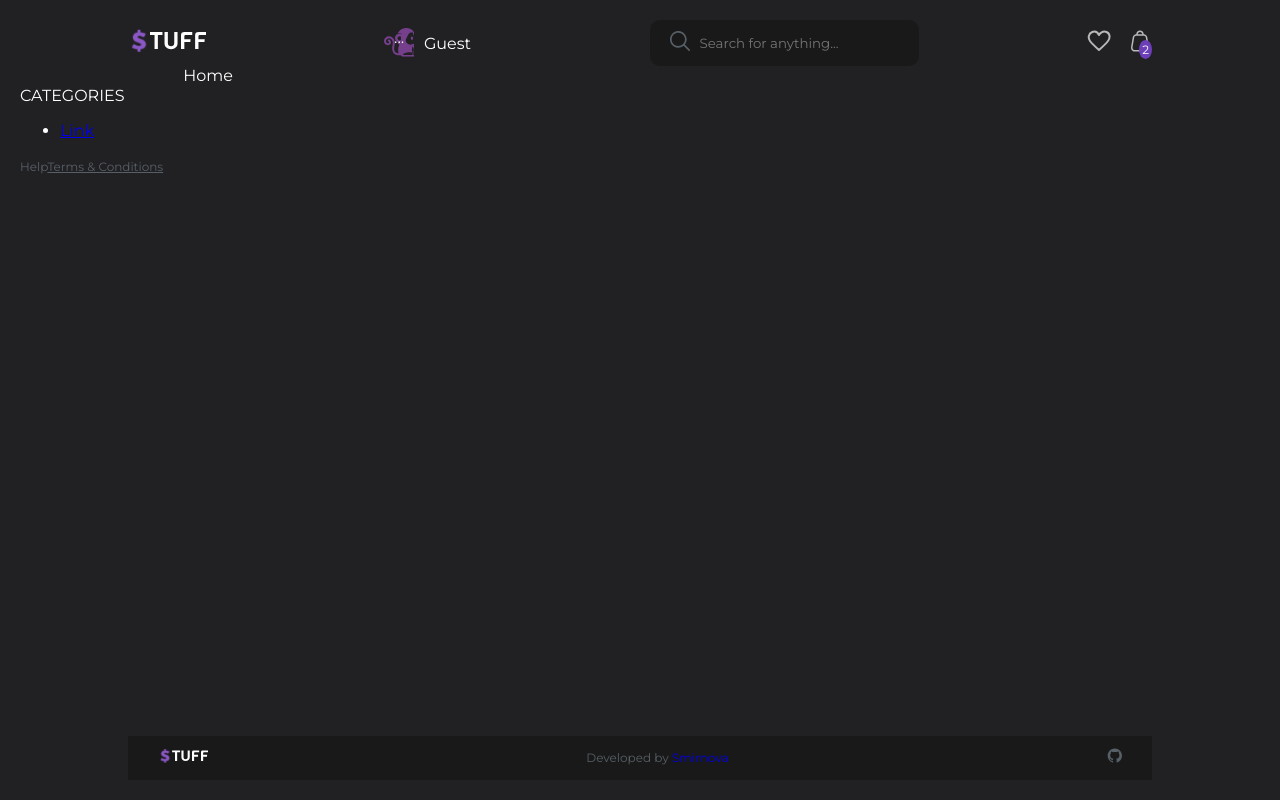
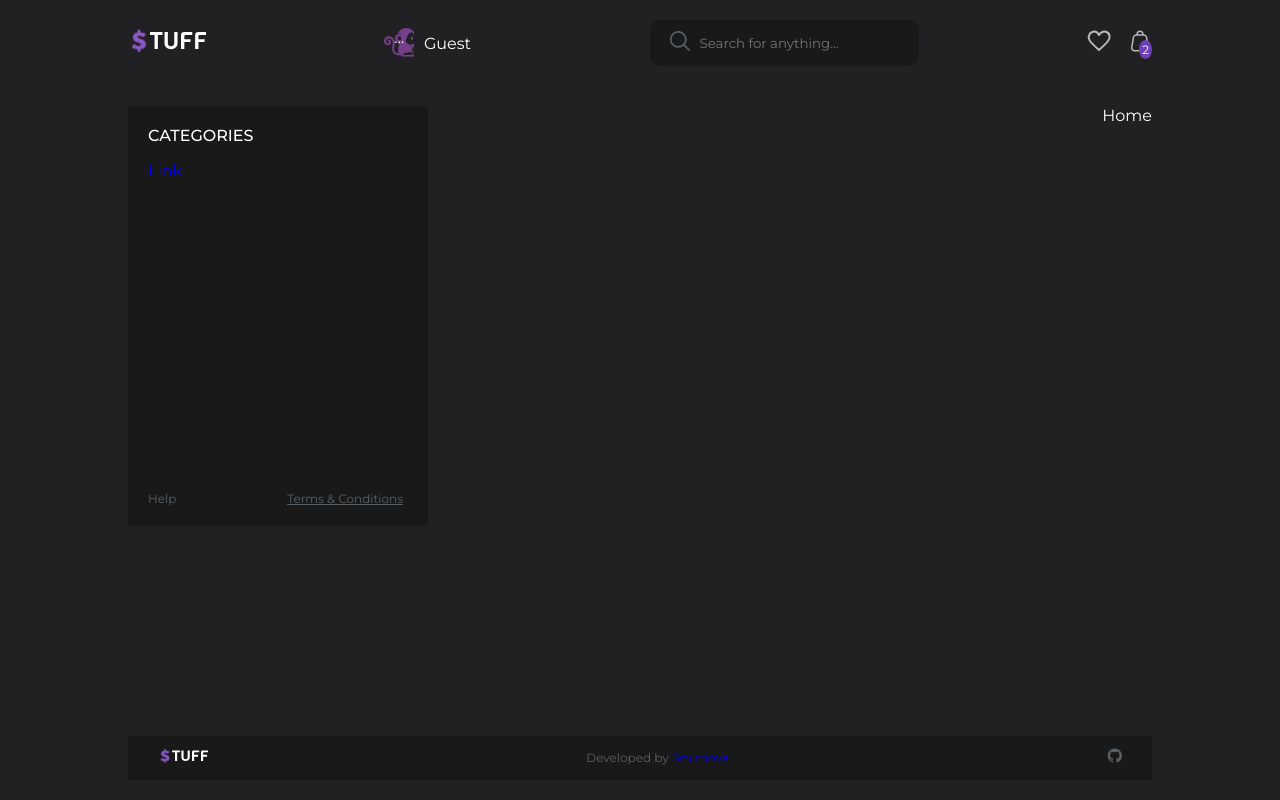
Before and after one commit to OksanaNova/redux-store, a React (Vite) app: page / in a window 1280 px wide. Built offline with nearby package versions, Linux system fonts and the light colour scheme.

Commit message:
styles added

```diff
--- a/src/components/Sidebar/Sidebar.jsx
+++ b/src/components/Sidebar/Sidebar.jsx
@@ -3,13 +3,13 @@ import { NavLink } from 'react-router-dom';
 
 const Sidebar = () => {
     return (
-        <div className={styles.sidebar}>
+        <section className={styles.sidebar}>
             <div className={styles.title}>CATEGORIES</div>
 
             <nav>
                 <ul className={styles.menu}>
                     <li>
-                        <NavLink>Link</NavLink>
+                        <NavLink to={`/categories/${1}`}>Link</NavLink>
                     </li>
                 </ul>
             </nav>
@@ -24,7 +24,7 @@ const Sidebar = () => {
                 </a>
             </div>
 
-        </div>
+        </section>
     )
 }
 
--- a/src/styles/Sidebar.module.css
+++ b/src/styles/Sidebar.module.css
@@ -1,5 +1,18 @@
 .sidebar {
     padding: 20px;
+    width: 300px;
+    height: 420px;
+    background-color: #191919;
+    position: relative;
+}
+
+.title {
+    font-weight: 500;
+}
+
+.menu {
+    padding: 0;
+    /* font-size: 14px; */
 }
 
 .link {
@@ -7,3 +20,20 @@
     color: #576067;
     font-size: 12px;
 }
+
+.link:hover {
+    color: white;
+}
+
+li {
+    list-style: none;
+}
+
+.footer {
+    display: flex;
+    justify-content: space-between;
+    width: 85%;
+    position: absolute;
+    bottom: 20px;
+
+}
--- a/src/styles/global.css
+++ b/src/styles/global.css
@@ -23,5 +23,11 @@ body {
 
 .container {
     display: flex;
+    justify-content: space-between;
+    align-items: flex-start;
     flex-grow: 1;
+    width: 80%;
+    margin: 0 auto;
+    margin-top: 40px;
+    /* margin-bottom: 40px; */
 }
```
